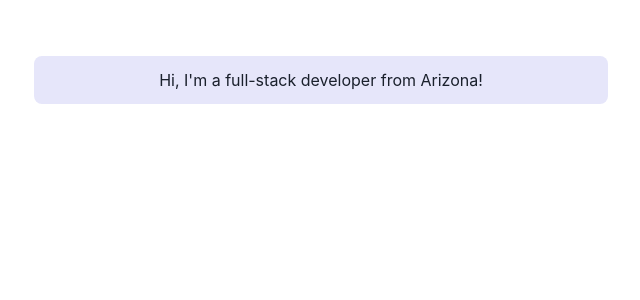
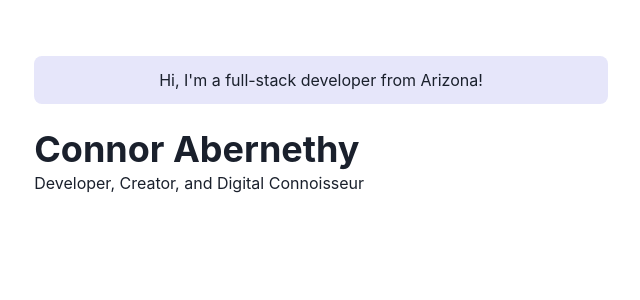
Before and after one commit to connorabernethy/portfolio, a Next.js app: page / in a window 1280 px wide. Shown: the top 300 px of the page, without its empty margins (319-959 px from the left). Built offline with nearby package versions, Linux system fonts and the light colour scheme.

Commit message:
Update home page

```diff
--- a/pages/index.js
+++ b/pages/index.js
@@ -1,4 +1,4 @@
-import { Box, Container } from "@chakra-ui/react"
+import { Box, Container, Heading } from "@chakra-ui/react"
 
 const Page = () => {
     return (
@@ -6,6 +6,14 @@ const Page = () => {
             <Box borderRadius="lg" bg='lavender' p={3} mb={6} align="center">
                 Hi, I&apos;m a full-stack developer from Arizona!
             </Box>
+            <Box display={{md: 'flex'}}>
+                <Box flexGrow={1}>
+                    <Heading as="h2" variant="page-title">
+                        Connor Abernethy
+                    </Heading>
+                    <p>Developer, Creator, and Digital Connoisseur</p>
+                </Box>
+            </Box>
         </Container>
     )
 }
```
